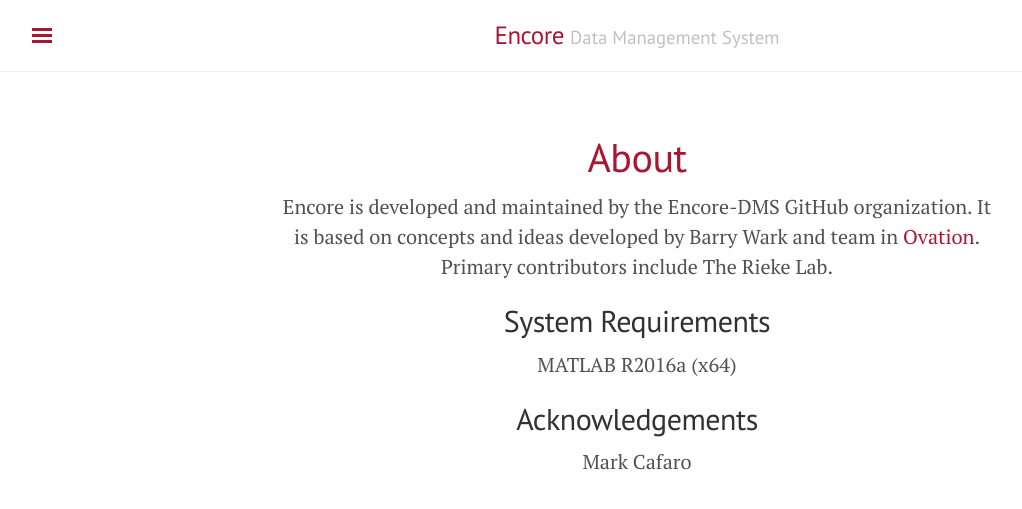
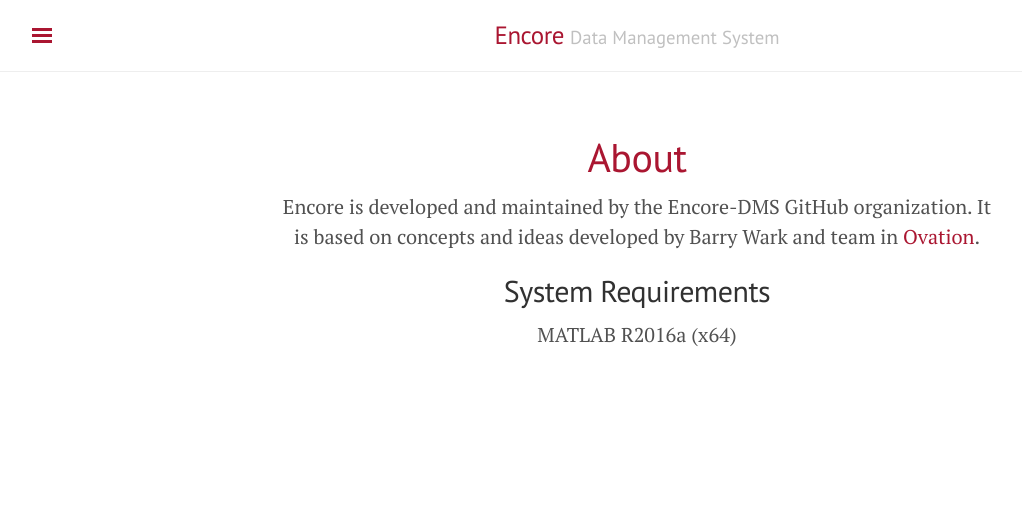
Before and after one commit to Encore-DMS/encore-dms.github.io, a Jekyll site: the page built from about.md, in a window 1280 px wide. Shown: the top 509 px of the page, without its empty margins (3-1025 px from the left). Built offline with Jekyll 4.4.1, drawn with Linux system fonts in a browser that asks for light colours.

Commit message:
Cleaned up about

```diff
--- a/about.md
+++ b/about.md
@@ -3,10 +3,7 @@ layout: page
 title: About
 ---
 
-Encore is developed and maintained by the Encore-DMS GitHub organization. It is based on concepts and ideas developed by Barry Wark and team in [Ovation](https://www.ovation.io). Primary contributors include The Rieke Lab.
+Encore is developed and maintained by the Encore-DMS GitHub organization. It is based on concepts and ideas developed by Barry Wark and team in [Ovation](https://www.ovation.io).
 
 ## System Requirements
 MATLAB R2016a (x64)
-
-## Acknowledgements
-Mark Cafaro
```
